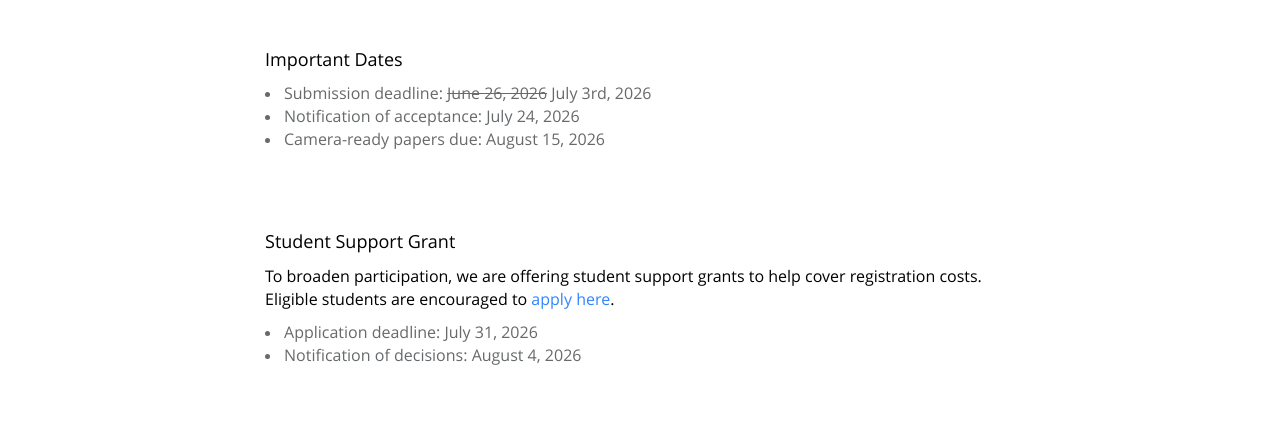
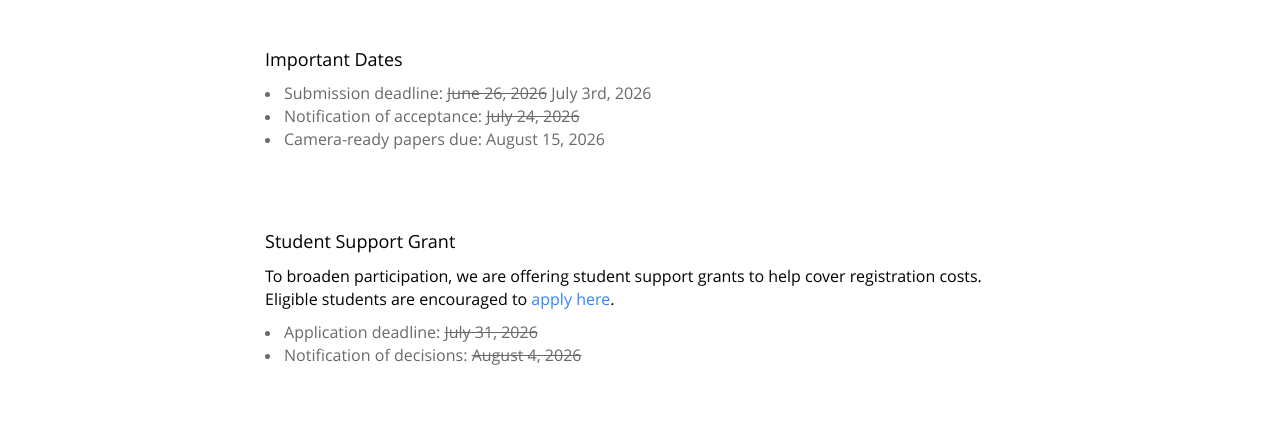
Before and after one commit to ilr-workshop/ECCVW2026, a Jekyll site: the page built from index.html, in a window 1280 px wide and 900 px high, scrolled down 2153 px. Shown: the part 155-600 px from the top of the window. Built offline with Jekyll 4.4.1, drawn with Linux system fonts in a browser that asks for light colours.

Commit message:
Update call_for_paper.html

```diff
--- a/_includes/sections/call_for_paper.html
+++ b/_includes/sections/call_for_paper.html
@@ -23,14 +23,14 @@
          <div class="col-lg-8 col-lg-offset-2 m-t-lg m-b-lg wow zoomIn">
             <p><font size="4px" color="#000000"><span data-i18n="about_me.des">  Important Dates </span></font></p>
             <li><font size="3px">Submission deadline: <del>June 26, 2026</del> July 3rd, 2026</font></li>
-            <li><font size="3px">Notification of acceptance: July 24, 2026</font></li>
+            <li><font size="3px">Notification of acceptance: <del>July 24, 2026</del></font></li>
             <li><font size="3px">Camera-ready papers due: August 15, 2026</font></li><br />
         </div>
          <div class="col-lg-8 col-lg-offset-2 m-t-lg m-b-lg wow zoomIn">
             <p><font size="4px" color="#000000"><span data-i18n="about_me.des">  Student Support Grant </span></font></p>
             <p><font size="3px" color="#000000"><span data-i18n="about_me.des"> To broaden participation, we are offering student support grants to help cover registration costs. Eligible students are encouraged to <a href="https://forms.gle/qvqn2LyWXCvNG2zy5" target="_blank"><span class="navy"> apply here</span></a>. </span></font></p>
-            <li><font size="3px">Application deadline: July 31, 2026</font></li>
-            <li><font size="3px">Notification of decisions: August 4, 2026</font></li><br />
+            <li><font size="3px">Application deadline: <del>July 31, 2026</del></font></li>
+            <li><font size="3px">Notification of decisions: <del>August 4, 2026</del></font></li><br />
         </div>
         <div class="col-lg-8 col-lg-offset-2 m-t-lg m-b-lg wow zoomIn">
             <p><font size="4px" color="#000000"><span data-i18n="about_me.des"> Questions? Please reach out to us at <a href= "mailto: ilr-workshop@googlegroups.com"> ilr-workshop@googlegroups.com </a> </span></font></p>
```
